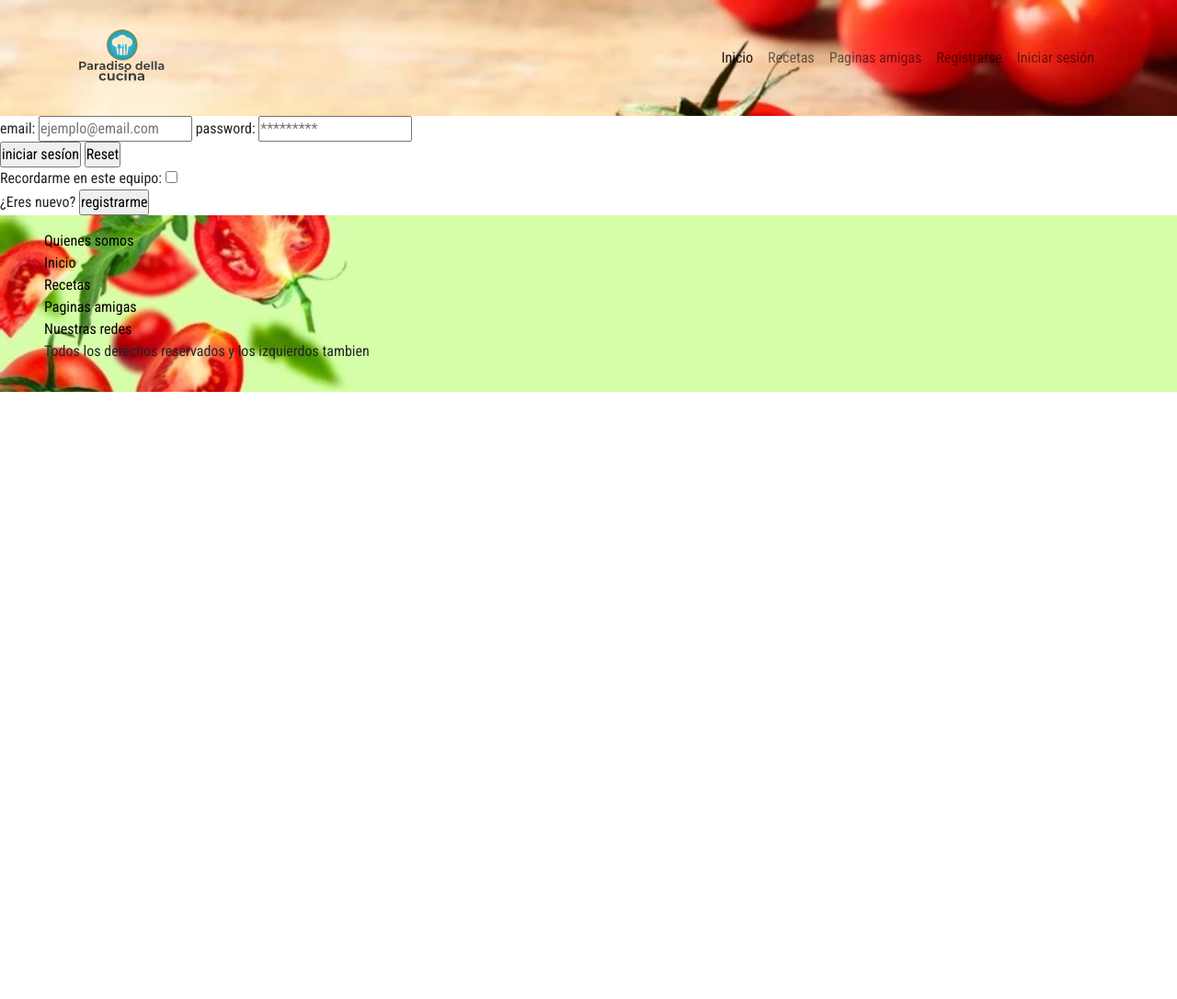
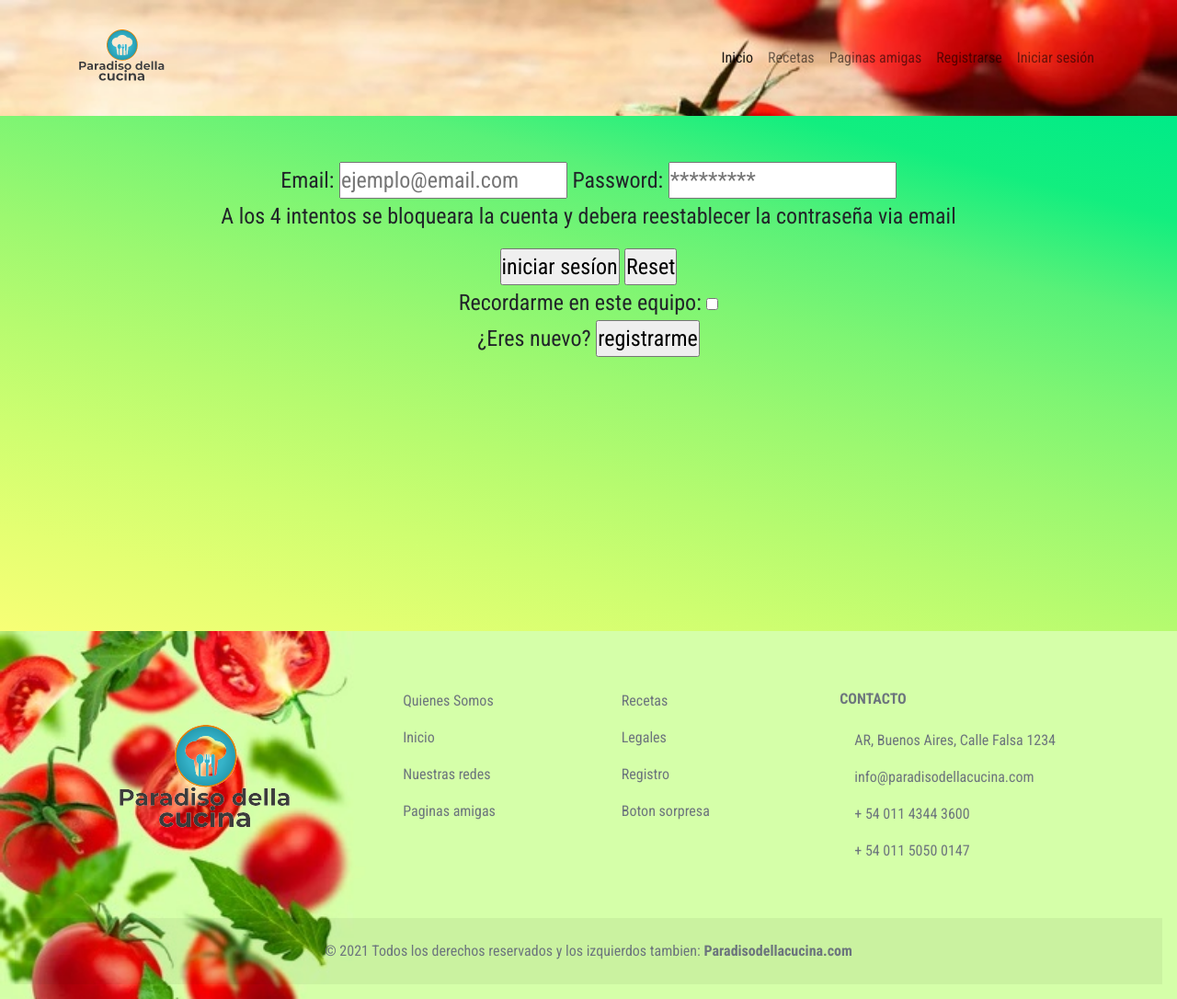
Before and after one commit to lucasobi/paradiso-della-cucina, a plain HTML site: page pages/iniciar-sesion.html in a window 1280 px wide. Shown: the whole page at 92% size. Before the commit the page ends 800 px from the top, so only its background shows below. Drawn offline with nearby package versions, Linux system fonts and the light colour scheme.

Commit message:
se modifico html de inicio sesion

```diff
--- a/css/style.css
+++ b/css/style.css
@@ -58,3 +58,14 @@ footer {
     font-size: 1.5rem;
     padding: 14px;
 }
+
+.iniciar-sesion{
+    padding: 50px;
+    height: 70vh;
+    font-size: 1.5rem;
+
+}
+
+.sepa{
+    padding: 0.5px;
+}
--- a/pages/iniciar-sesion.html
+++ b/pages/iniciar-sesion.html
@@ -48,30 +48,34 @@
         </div>
     </header>
 
-    <main>
+    <main class="degrade text-center">
 
         <form action="" class="iniciar-sesion">
 
             <div>
-                <label for="email-usuario">email:</label>
+                <label for="email-usuario">Email:</label>
                 <input type="email" id="email-usuario" placeholder="ejemplo@email.com">
 
-                <label for="contraseña">password:</label>
+                <label for="contraseña">Password:</label>
                 <input type="password" id="contraseña" placeholder="*********">
             </div>
 
-            <div>
+            <div class="sepa">
+                <p>A los 4 intentos se bloqueara la cuenta y debera reestablecer la contraseña via email</p>
+            </div>
+
+            <div class="sepa">
                 <input type="submit" value="iniciar sesíon">
 
                 <input type="reset">
             </div>
 
-            <div>
+            <div class="sepa">
                 <label for="acepta recordarme en este equipo">Recordarme en este equipo:</label>
                 <input type="checkbox" value="acepta recordarme en este equipo">
             </div>
 
-            <div>
+            <div class="sepa">
                 <label for="registrarme">¿Eres nuevo?</label>
                 <input type="submit" value="registrarme" id="registrarme">
             </div>
@@ -84,19 +88,74 @@
 
 
 
-    <footer>
+    <footer class="text-center text-lg-start bg-light text-muted">
 
-        <ul>
+        <div class="container text-center text-md-start mt-5">
+            <!-- Grid row -->
+            <div class="row mt-3">
+                <!-- Grid column -->
+                <div class="col-md-3 col-lg-4 col-xl-3 mx-auto mb-4">
+                    <!-- Content -->
+                    <h6 class="text-uppercase fw-bold mb-4">
+                        <i class="fas fa-gem me-3"></i>
+                        <img src="../img/cucina-logo.png" class="img-fluid" alt="">
+                    </h6>
+                </div>
 
-            <li><a href="./quienes-somos.html">Quienes somos</a></li>
-            <li><a href="../index.html">Inicio</a></li>
-            <li><a href="./recetas.html">Recetas</a></li>
-            <li><a href="./paginas-amigas.html">Paginas amigas</a></li>
-            <li><a href="./nuestras-redes.html">Nuestras redes</a></li>
-            <li class="derechosreservados">Todos los derechos reservados y los izquierdos tambien</li>
+                <div class="col-md-2 col-lg-2 col-xl-2 mx-auto mb-4">
 
 
-        </ul>
+                    <p>
+                        <a href="../pages/quienes-somos.html" class="text-reset">Quienes Somos</a>
+                    </p>
+                    <p>
+                        <a href="../index.html" class="text-reset">Inicio</a>
+                    </p>
+                    <p>
+                        <a href="../pages/nuestras-redes.html" class="text-reset">Nuestras redes</a>
+                    </p>
+                    <p>
+                        <a href="../pages/paginas-amigas.html" class="text-reset">Paginas amigas</a>
+                    </p>
+                </div>
+
+                <div class="col-md-3 col-lg-2 col-xl-2 mx-auto mb-4">
+                    <p>
+                        <a href="../pages/recetas.html" class="text-reset">Recetas</a>
+                    </p>
+                    <p>
+                        <a href="../pages/legales.html" class="text-reset">Legales</a>
+                    </p>
+                    <p>
+                        <a href="../pages/registrarse.html" class="text-reset">Registro</a>
+                    </p>
+                    <p>
+                        <a href="https://www.youtube.com/watch?v=D0pMNiobZPM&ab_channel=LaGranjadeZen%C3%B3n"
+                            class="text-reset" target="_blank">Boton sorpresa</a>
+                    </p>
+                </div>
+
+                <div class="col-md-4 col-lg-3 col-xl-3 mx-auto mb-md-0 mb-4">
+
+                    <h6 class="text-uppercase fw-bold mb-4">Contacto</h6>
+                    <p><i class="fas fa-home me-3"></i> AR, Buenos Aires, Calle Falsa 1234</p>
+                    <p>
+                        <i class="fas fa-envelope me-3"></i>
+                        info@paradisodellacucina.com
+                    </p>
+                    <p><i class="fas fa-phone me-3"></i> + 54 011 4344 3600</p>
+                    <p><i class="fas fa-print me-3"></i> + 54 011 5050 0147</p>
+                </div>
+
+            </div>
+
+        </div>
+        </section>
+
+        <div class="text-center p-4" style="background-color: rgba(0, 0, 0, 0.05);">
+            © 2021 Todos los derechos reservados y los izquierdos tambien:
+            <a class="text-reset fw-bold" href="https://paradisodellacucina.com">Paradisodellacucina.com</a>
+        </div>
 
     </footer>
 
```
